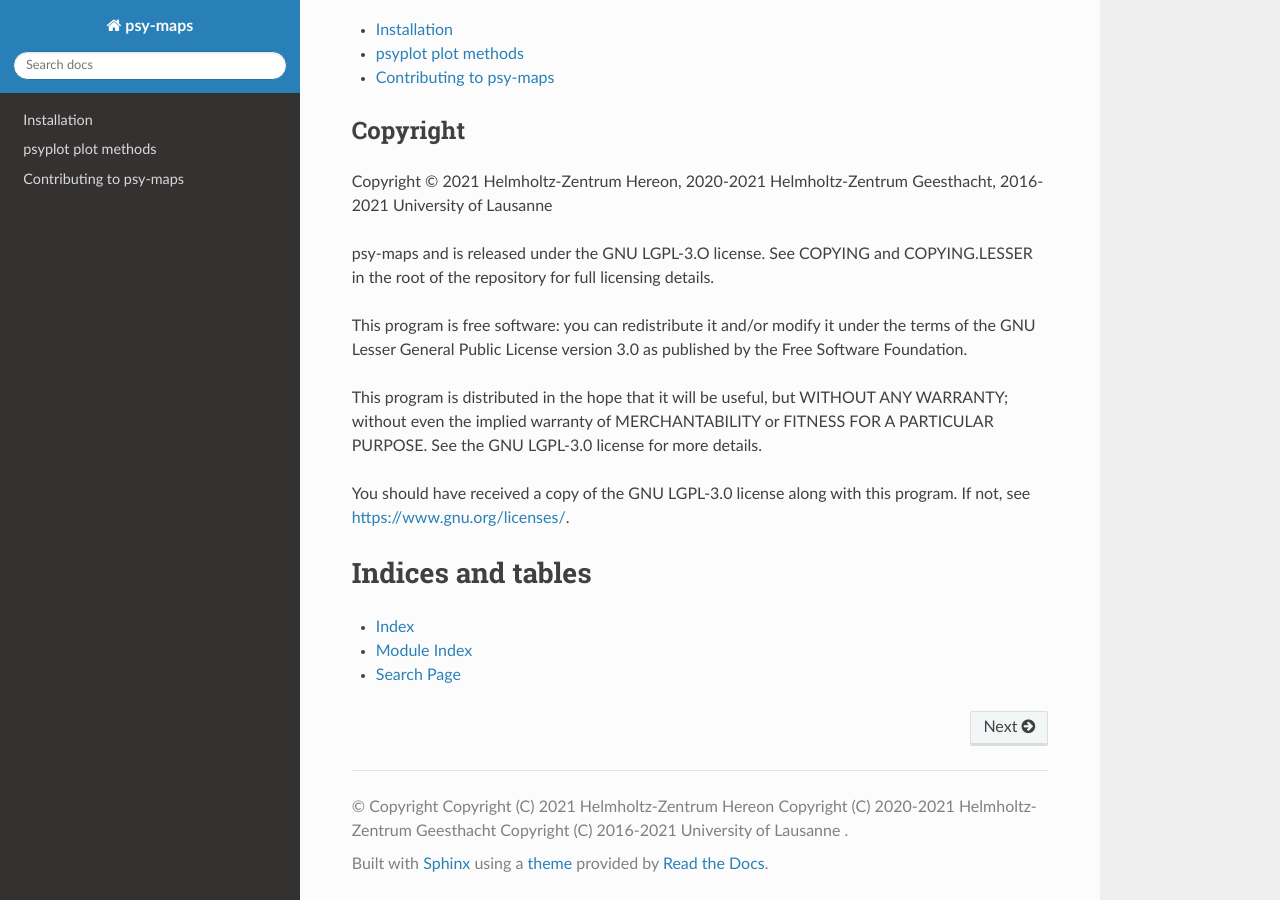
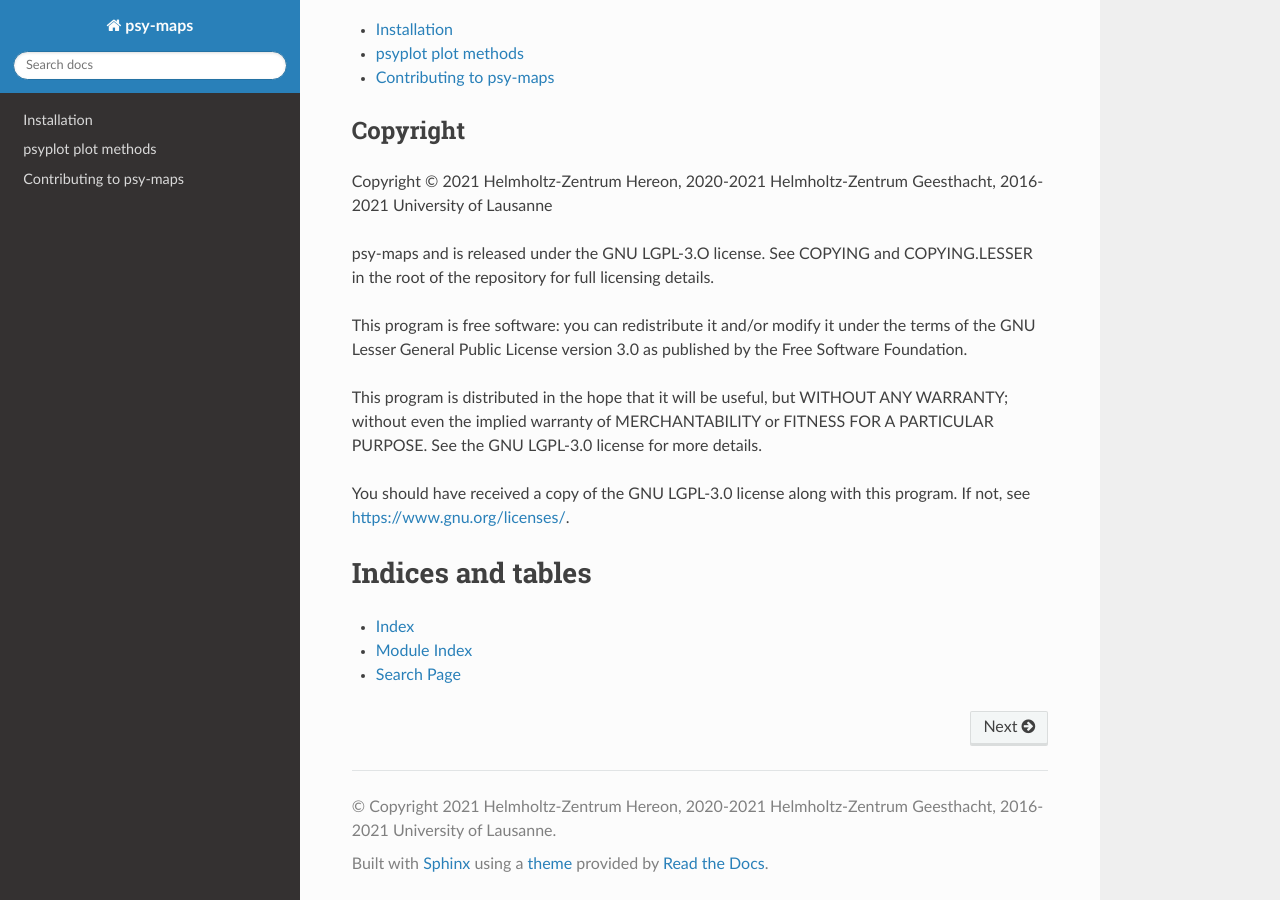
Before and after one commit to psyplot/psy-maps, a Sphinx documentation site: the page built from docs/index.rst, in a window 1280 px wide and 900 px high, scrolled down 577 px. Built offline with Sphinx 7.4.7 and the Read the Docs theme 2.0.0, drawn with Linux system fonts in a browser that asks for light colours; pages that are not in the unit, such as notebooks, are missing from menus; the version number could not be read and is left out; part of the change alters nothing that is shown.

Commit message:
[skip ci] fix copyright

```diff
--- a/docs/conf.py
+++ b/docs/conf.py
@@ -88,7 +88,9 @@ ipython_savefig_dir = os.path.join(os.path.dirname(__file__), '_static')
 
 # General information about the project.
 project = 'psy-maps'
-copyright = psy_maps.__copyright__
+copyright = ", ".join(
+    psy_maps.__copyright__.strip().replace("Copyright (C) ", "").splitlines()
+)
 author = psy_maps.__author__
 
 # The version info for the project you're documenting, acts as replacement for
@@ -188,8 +190,8 @@ intersphinx_mapping = {
     'pandas': ('http://pandas.pydata.org/pandas-docs/stable/', None),
     'numpy': ('https://docs.scipy.org/doc/numpy/', None),
     'matplotlib': ('https://matplotlib.org/stable/', None),
-    'sphinx': ('http://www.sphinx-doc.org/en/stable/', None),
-    'xarray': ('http://xarray.pydata.org/en/stable/', None),
+    'sphinx': ('https://www.sphinx-doc.org/en/stable/', None),
+    'xarray': ('https://xarray.pydata.org/en/stable/', None),
     'cartopy': ('https://scitools.org.uk/cartopy/docs/latest/', None),
     'mpl_toolkits': ('https://matplotlib.org/basemap/', None),
     'psyplot': ('https://psyplot.github.io/psyplot/', None),
@@ -198,6 +200,7 @@ intersphinx_mapping = {
         'https://psyplot.readthedocs.io/projects/psy-reg/en/latest/', None),
     "python": ('https://docs.python.org/3/', None),
 }
+
 
 def group_formatoptions(app, what, name, obj, section, parent):
     if inspect.isclass(obj) and issubclass(obj, Formatoption):
```
